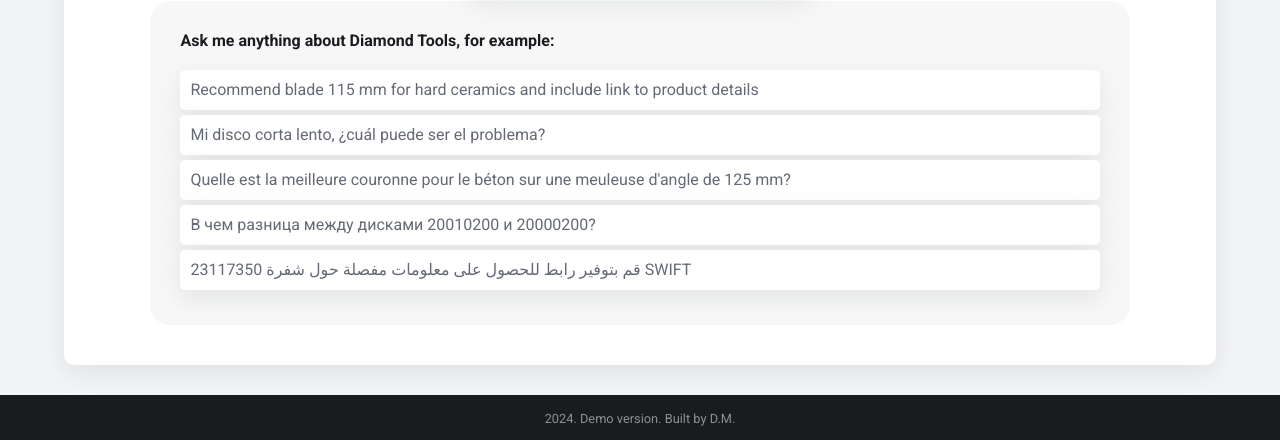
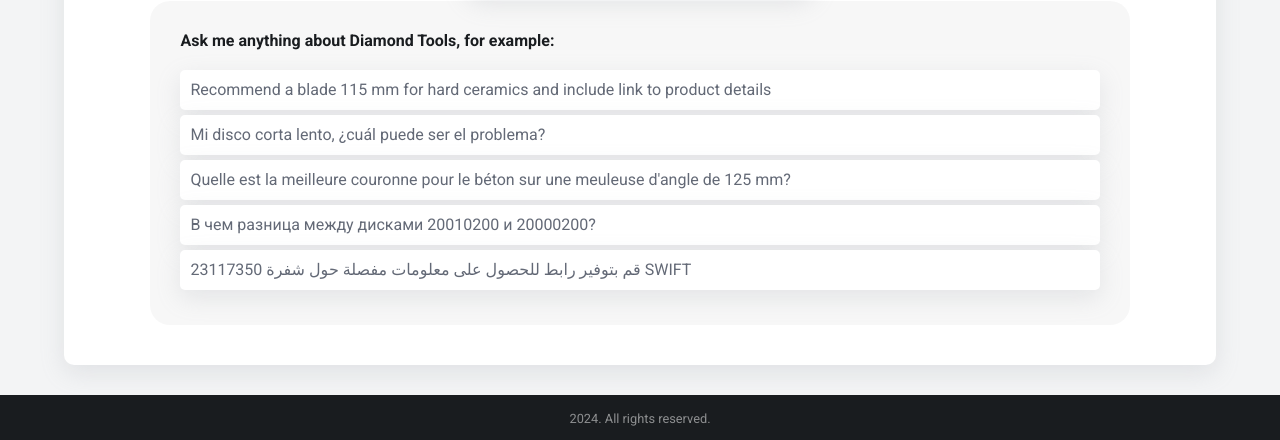
Before and after one commit to dmoiseev22/PartnerHub, a React (Vite) app: page /ai in a window 1280 px wide. Shown: the part 529-969 px from the top of the page. Built offline with nearby package versions, Linux system fonts and the light colour scheme; no server answers; the database is empty; sample sign-in values are in the browser's storage.

Commit message:
minor updates

```diff
--- a/src/components/assistant/AI.jsx
+++ b/src/components/assistant/AI.jsx
@@ -19,7 +19,7 @@ export default function AI () {
       <div className="queryHints-container">
         <h4>Ask me anything about Diamond Tools, for example:</h4>
         <ol>
-          <div onClick={handleClick}><li >Recommend blade 115 mm for hard ceramics and include link to product details</li></div>
+          <div onClick={handleClick}><li >Recommend a blade 115 mm for hard ceramics and include link to product details</li></div>
           <div onClick={handleClick}><li>Мi disco corta lento, ¿cuál puede ser el problema?</li></div>
           <div onClick={handleClick}><li>Quelle est la meilleure couronne pour le béton sur une meuleuse d'angle de 125 mm?</li></div>
           <div onClick={handleClick}><li>В чем разница между дисками 20010200 и 20000200?</li></div>
--- a/src/components/layout-components/Footer.jsx
+++ b/src/components/layout-components/Footer.jsx
@@ -28,7 +28,7 @@ export default function Footer() {
 
             <ChatButton />
 
-            <p className="footer-text">2024. Demo version. Built by D.M.</p>
+            <p className="footer-text">2024. All rights reserved.</p>
 
             {!cookiesConsentAccepted && isModalOpen ? <Modal closeModal={closeModal}/> : null}
 
```
